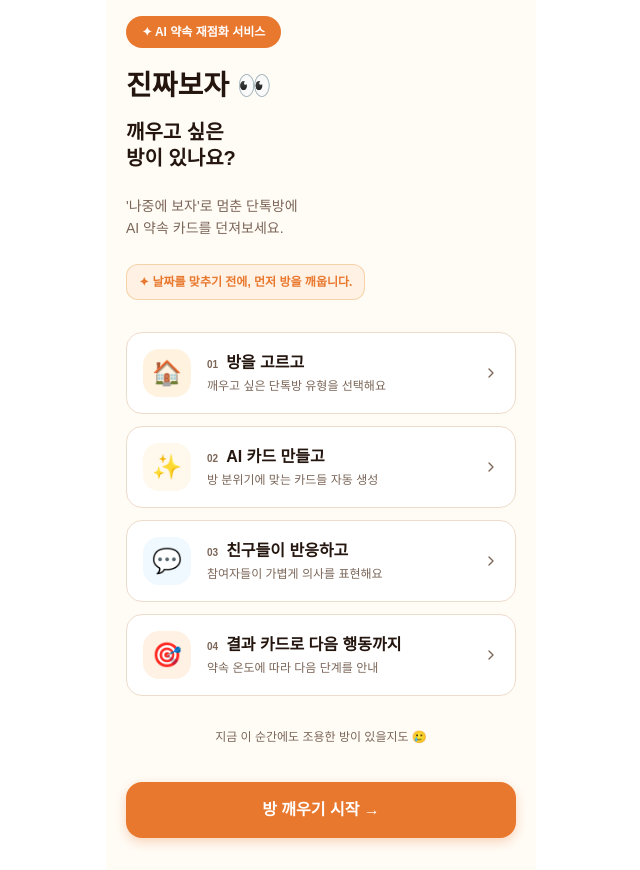
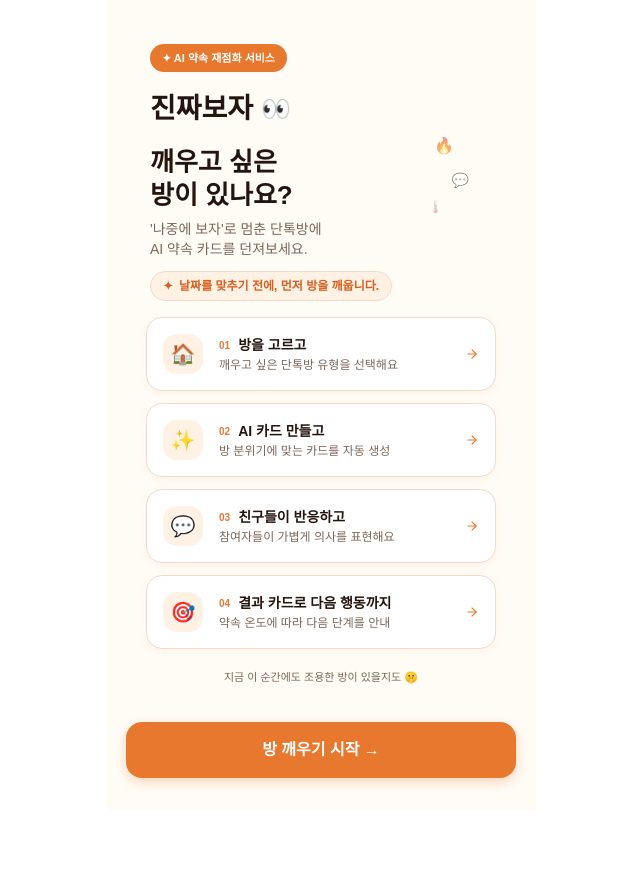
Before and after one commit to RealBoja/RealBoja-FE, a React (Vite) app: page / in a window 1280 px wide. Shown: the whole page, without its empty margins (319-959 px from the left). After the commit the page ends 810 px from the top, so only its background shows below. Built offline with nearby package versions, Linux system fonts and the light colour scheme.

Commit message:
refactor: 피그마 기반 수정

```diff
--- a/src/components/pages/LandingPage.tsx
+++ b/src/components/pages/LandingPage.tsx
@@ -1,8 +1,5 @@
-// src/pages/LandingPage.tsx
 import MobileLayout from "../layout/MobileLayout";
-import Badge from "../common/Badge";
 import Button from "../common/Button";
-import { ChevronRight } from "../common/icons";
 
 const steps = [
   {
@@ -10,111 +7,158 @@ const steps = [
     icon: "🏠",
     title: "방을 고르고",
     desc: "깨우고 싶은 단톡방 유형을 선택해요",
-    bg: "#FFF3E0",
   },
   {
     num: "02",
     icon: "✨",
     title: "AI 카드 만들고",
-    desc: "방 분위기에 맞는 카드들 자동 생성",
-    bg: "#FFF8EC",
+    desc: "방 분위기에 맞는 카드를 자동 생성",
   },
   {
     num: "03",
     icon: "💬",
     title: "친구들이 반응하고",
     desc: "참여자들이 가볍게 의사를 표현해요",
-    bg: "#F0F9FF",
   },
   {
     num: "04",
     icon: "🎯",
     title: "결과 카드로 다음 행동까지",
     desc: "약속 온도에 따라 다음 단계를 안내",
-    bg: "#FFF1E3",
   },
 ];
 
+const ArrowIcon = () => (
+  <svg
+    width="14"
+    height="14"
+    viewBox="0 0 14 14"
+    fill="none"
+    xmlns="http://www.w3.org/2000/svg"
+  >
+    <path
+      d="M2.91675 7H11.0834"
+      stroke="#E9782F"
+      strokeWidth="1.16667"
+      strokeLinecap="round"
+      strokeLinejoin="round"
+    />
+    <path
+      d="M7 2.91669L11.0833 7.00002L7 11.0834"
+      stroke="#E9782F"
+      strokeWidth="1.16667"
+      strokeLinecap="round"
+      strokeLinejoin="round"
+    />
+  </svg>
+);
+
 export default function LandingPage() {
   const handleStart = () => {
-    // TODO: 방 깨우기 플로우 시작
+    // TODO: navigate("/room/select")
   };
 
   return (
     <MobileLayout
-      //topBar={<TopBar showBack={false} />}
       bottomCTA={
         <Button variant="primary" onClick={handleStart}>
           방 깨우기 시작 →
         </Button>
       }
     >
-      {/* 서비스 뱃지 */}
-      <div>
-        <Badge variant="primary">✦ AI 약속 재점화 서비스</Badge>
+      {/* 상단 섹션: px-6 pt-7 pb-4 */}
+      <div className="px-6 pt-7 pb-4">
+        {/* 뱃지 */}
+        <div className="h-6 relative mb-0">
+          <div className="inline-flex items-center h-7 px-3 rounded-full bg-[#e9782f]">
+            <p className="text-[11px] font-bold text-white">
+              ✦ AI 약속 재점화 서비스
+            </p>
+          </div>
         </div>
 
-      {/* 헤드라인 섹션 */}
-      <div className="flex flex-col items-start gap-4 mb-6">
-        <h1 className="flex items-center gap-2 pt-5 font-brand font-extrabold text-[28px] leading-tight text-text">
-          진짜보자 👀
-        </h1>
-        <h2 className="text-h1 text-text">
+        {/* 진짜보자 👀 */}
+        <div className="flex items-center gap-2 pt-5 h-[62px]">
+          <p className="text-[28px] font-bold text-text">진짜보자</p>
+          <p className="text-2xl text-text">👀</p>
+        </div>
+
+        {/* 깨우고 싶은 방이 있나요? + 데코 이모지 */}
+        <div className="relative pt-4 h-[81px] w-full">
+          <p className="text-[26px] font-bold text-text leading-tight">
             깨우고 싶은
             <br />
             방이 있나요?
-        </h2>
+          </p>
+          {/* 데코 이모지 */}
+          <span className="absolute right-[38px] top-1 text-base opacity-60">
+            🔥
+          </span>
+          <span className="absolute right-[23px] top-10 text-sm opacity-50">
+            💬
+          </span>
+          <span className="absolute right-[49px] top-[69px] text-xs opacity-40">
+            🌡️
+          </span>
         </div>
 
         {/* 설명 텍스트 */}
-      <p className="text-body text-muted mb-6">
+        <div className="pt-2 pb-3">
+          <p className="text-sm text-[#7b6658]">
             '나중에 보자'로 멈춘 단톡방에
             <br />
             AI 약속 카드를 던져보세요.
           </p>
+        </div>
 
         {/* 강조 칩 */}
-      <div className="mb-8">
-        <span className="inline-flex items-center gap-1.5 px-3 py-2 rounded-xl bg-orange-light border border-border-point/60 text-caption font-semibold text-orange">
-          ✦ 날짜를 맞추기 전에, 먼저 방을 깨웁니다.
-        </span>
+        <div className="flex items-center gap-1.5 px-3 py-1.5 rounded-full bg-[#fff1e3] border-[0.8px] border-[#eedccb] w-fit">
+          <p className="text-xs font-bold text-[#d85f1f]">✦</p>
+          <p className="text-xs font-bold text-[#d85f1f]">
+            날짜를 맞추기 전에, 먼저 방을 깨웁니다.
+          </p>
+        </div>
       </div>
 
-      {/* 스텝 카드 리스트 */}
-      <div className="flex flex-col gap-3">
-        {steps.map((step) => (
+      {/* 스텝 카드 섹션: px-5 pb-5 */}
+      <div className="px-5 pb-5">
+        {steps.map((step, i) => (
+          <div key={step.num} className={i !== 0 ? "pt-3" : ""}>
             <button
-            key={step.num}
               onClick={handleStart}
-            className="w-full text-left bg-card border border-border rounded-2xl p-4 hover:border-border-point hover:shadow-sm transition-all"
+              className="flex items-center w-full gap-4 p-4 rounded-2xl bg-white border-[0.8px] border-[#eedccb] text-left"
+              style={{ boxShadow: "0px 2px 10px 0 rgba(233,120,47,0.08)" }}
             >
-            <div className="flex items-center gap-4">
-              <div
-                className="w-12 h-12 rounded-2xl flex items-center justify-center text-2xl flex-shrink-0"
-                style={{ backgroundColor: step.bg }}
-              >
-                {step.icon}
+              {/* 아이콘 */}
+              <div className="flex items-center justify-center w-10 h-10 rounded-[14px] bg-[#fff1e3] flex-shrink-0">
+                <p className="text-xl">{step.icon}</p>
               </div>
 
-              <div className="flex-1 min-w-0">
-                <div className="flex items-baseline gap-2 mb-0.5">
-                  <span className="text-label text-muted">{step.num}</span>
-                  <span className="text-body-lg font-bold text-text">
+              {/* 텍스트 */}
+              <div className="flex flex-col items-start flex-grow">
+                <div className="flex items-center gap-2">
+                  <p className="text-[10px] font-bold text-[#e9782f]">
+                    {step.num}
+                  </p>
+                  <p className="text-sm font-bold text-[#24150e]">
                     {step.title}
-                  </span>
+                  </p>
                 </div>
-                <p className="text-caption text-muted truncate">{step.desc}</p>
+                <div className="pt-0.5">
+                  <p className="text-xs text-[#7b6658]">{step.desc}</p>
+                </div>
               </div>
 
-              <ChevronRight size={16} className="text-muted flex-shrink-0" />
+              {/* 화살표 */}
+              <ArrowIcon />
+            </button>
           </div>
-          </button>
         ))}
       </div>
 
       {/* 바닥 텍스트 */}
-      <p className="text-caption text-muted text-center mt-8 mb-2">
-        지금 이 순간에도 조용한 방이 있을지도 🥲
+      <p className="text-[11px] text-center text-[#7b6658] pb-2">
+        지금 이 순간에도 조용한 방이 있을지도 🤫
       </p>
     </MobileLayout>
   );
```
Lines whose indentation alone changed are shown as unchanged.
